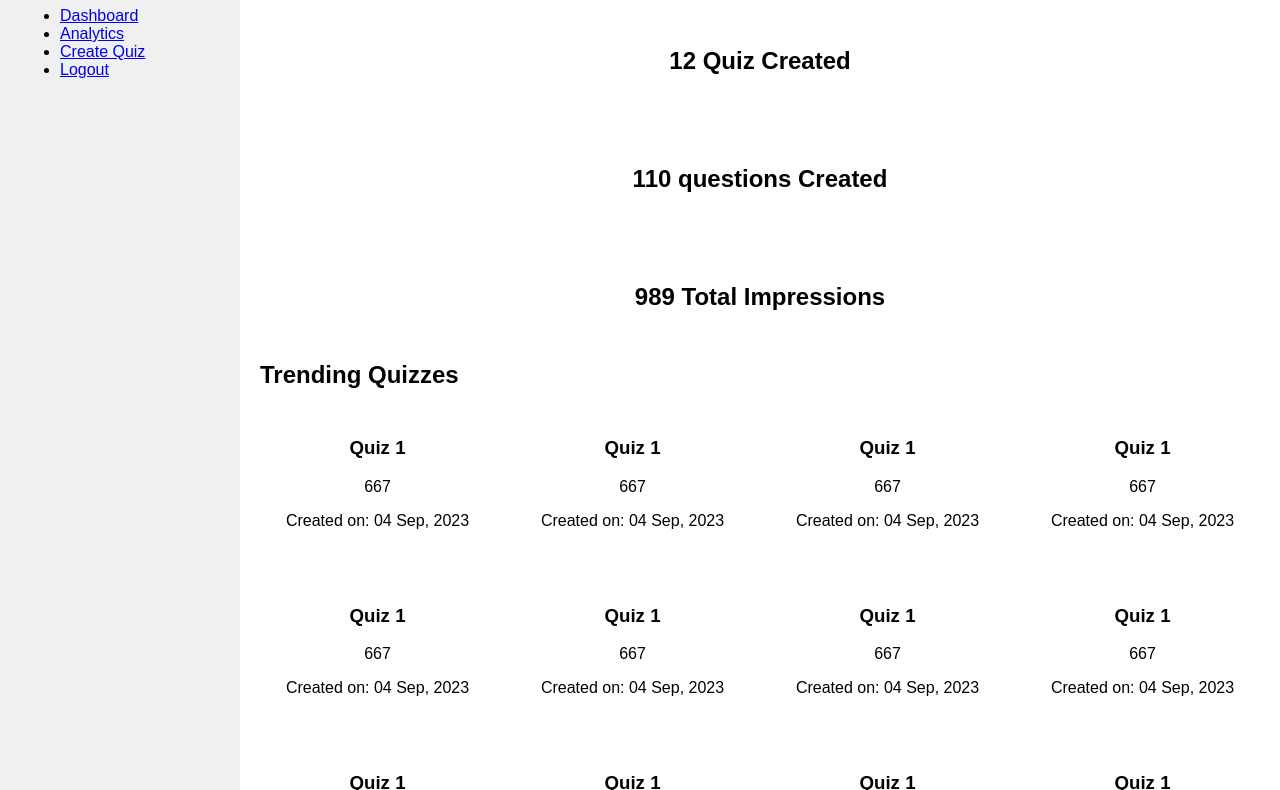
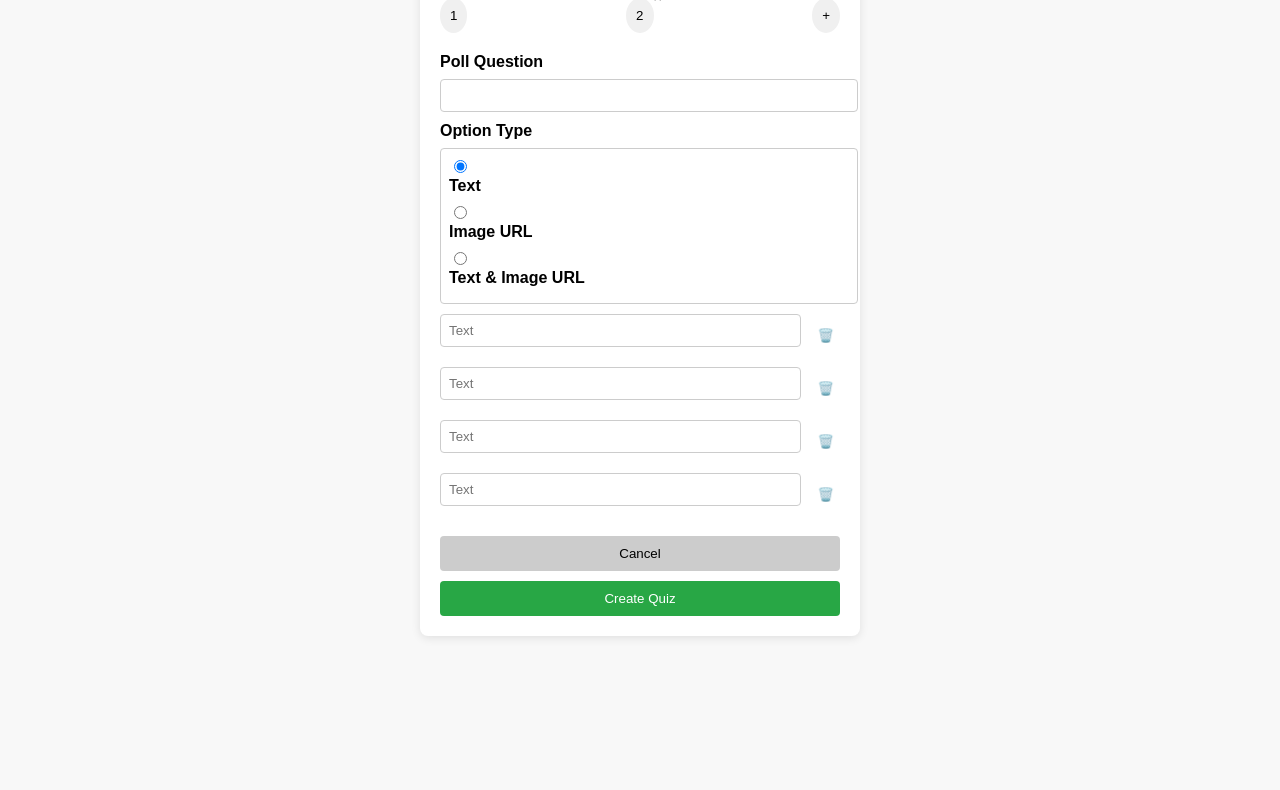
Before and after one commit to mausumibiswas/Quiz-builder-App, a plain HTML site: page index.html in a window 1280 px wide. Shown: the part 93-883 px from the top of the page. After the commit the page ends 800 px from the top, so only its background shows below. Drawn offline with Linux system fonts and the light colour scheme.

Commit message:
Poll Type Quiz Page

```diff
--- a/index.html
+++ b/index.html
@@ -1,154 +1,61 @@
 <!DOCTYPE html>
-<html>
+<html lang="en">
 <head>
-  <title>Quizzie</title>
-  <style>
-    body {
-      font-family: sans-serif;
-      margin: 0;
-      padding: 0;
-    }
-
-    .container {
-      display: flex;
-    }
-
-    .sidebar {
-      width: 200px;
-      background-color: #f0f0f0;
-      padding: 20px;
-    }
-
-    .content {
-      flex: 1;
-      padding: 20px;
-    }
-
-    .header {
-      text-align: center;
-      margin-bottom: 20px;
-    }
-
-    .box {
-      background-color: #fff;
-      border-radius: 5px;
-      padding: 20px;
-      margin-bottom: 20px;
-      text-align: center;
-    }
-
-    .box h2 {
-      font-size: 24px;
-      margin-bottom: 10px;
-    }
-
-    .box p {
-      font-size: 16px;
-      margin-bottom: 0;
-    }
-
-    .trending-quizzes {
-      display: grid;
-      grid-template-columns: repeat(4, 1fr);
-      grid-gap: 20px;
-    }
-
-    .quiz-card {
-      background-color: #fff;
-      border-radius: 5px;
-      padding: 10px;
-      text-align: center;
-    }
-  </style>
+    <meta charset="UTF-8">
+    <meta name="viewport" content="width=device-width, initial-scale=1.0">
+    <title>Create Poll Quiz</title>
+    <link rel="stylesheet" href="styles.css">
 </head>
 <body>
-  <div class="container">
-    <div class="sidebar">
-      <h1>QUIZZIE</h1>
-      <ul>
-        <li><a href="#">Dashboard</a></li>
-        <li><a href="#">Analytics</a></li>
-        <li><a href="#">Create Quiz</a></li>
-        <li><a href="#">Logout</a></li>
-      </ul>
+    <div class="modal">
+        <form id="quizForm">
+            <div class="question-header">
+                <button type="button" id="prevQuestion">1</button>
+                <button type="button" id="currentQuestion">2 <span class="remove-question">✖</span></button>
+                <button type="button" id="addQuestion">+</button>
             </div>
-    <div class="content">
-      <div class="header">
-        <h1>Total Impressions below 1000</h1>
+
+            <label for="pollQuestion">Poll Question</label>
+            <input type="text" id="pollQuestion" name="pollQuestion" required>
+
+            <label>Option Type</label>
+            <div class="option-type">
+                <input type="radio" id="textOption" name="optionType" value="Text" required checked>
+                <label for="textOption">Text</label>
+
+                <input type="radio" id="imageURLOption" name="optionType" value="ImageURL">
+                <label for="imageURLOption">Image URL</label>
+
+                <input type="radio" id="textImageOption" name="optionType" value="TextImageURL">
+                <label for="textImageOption">Text & Image URL</label>
             </div>
-      <div class="box">
-        <h2>12 Quiz Created</h2>
+
+            <div id="optionsContainer">
+                <div class="option-group">
+                    <input type="text" name="option1" placeholder="Text">
+                    <button type="button" class="delete-option">🗑️</button>
                 </div>
-      <div class="box">
-        <h2>110 questions Created</h2>
+                <div class="option-group">
+                    <input type="text" name="option2" placeholder="Text">
+                    <button type="button" class="delete-option">🗑️</button>
                 </div>
-      <div class="box">
-        <h2>989 Total Impressions</h2>
+                <div class="option-group">
+                    <input type="text" name="option3" placeholder="Text">
+                    <button type="button" class="delete-option">🗑️</button>
                 </div>
-      <h2>Trending Quizzes</h2>
-      <div class="trending-quizzes">
-        <div class="quiz-card">
-          <h3>Quiz 1</h3>
-          <p>667</p>
-          <p>Created on: 04 Sep, 2023</p>
-        </div>
-        <div class="quiz-card">
-          <h3>Quiz 1</h3>
-          <p>667</p>
-          <p>Created on: 04 Sep, 2023</p>
-        </div>
-        <div class="quiz-card">
-          <h3>Quiz 1</h3>
-          <p>667</p>
-          <p>Created on: 04 Sep, 2023</p>
-        </div>
-        <div class="quiz-card">
-          <h3>Quiz 1</h3>
-          <p>667</p>
-          <p>Created on: 04 Sep, 2023</p>
-        </div>
-        <div class="quiz-card">
-          <h3>Quiz 1</h3>
-          <p>667</p>
-          <p>Created on: 04 Sep, 2023</p>
-        </div>
-        <div class="quiz-card">
-          <h3>Quiz 1</h3>
-          <p>667</p>
-          <p>Created on: 04 Sep, 2023</p>
-        </div>
-        <div class="quiz-card">
-          <h3>Quiz 1</h3>
-          <p>667</p>
-          <p>Created on: 04 Sep, 2023</p>
-        </div>
-        <div class="quiz-card">
-          <h3>Quiz 1</h3>
-          <p>667</p>
-          <p>Created on: 04 Sep, 2023</p>
-        </div>
-        <div class="quiz-card">
-          <h3>Quiz 1</h3>
-          <p>667</p>
-          <p>Created on: 04 Sep, 2023</p>
-        </div>
-        <div class="quiz-card">
-          <h3>Quiz 1</h3>
-          <p>667</p>
-          <p>Created on: 04 Sep, 2023</p>
-        </div>
-        <div class="quiz-card">
-          <h3>Quiz 1</h3>
-          <p>667</p>
-          <p>Created on: 04 Sep, 2023</p>
-        </div>
-        <div class="quiz-card">
-          <h3>Quiz 1</h3>
-          <p>667</p>
-          <p>Created on: 04 Sep, 2023</p>
+                <div class="option-group">
+                    <input type="text" name="option4" placeholder="Text">
+                    <button type="button" class="delete-option">🗑️</button>
                 </div>
             </div>
+
+            <div class="button-group">
+                <button type="button" id="cancelButton">Cancel</button>
+                <button type="submit">Create Quiz</button>
             </div>
+        </form>
     </div>
+
+    <script src="script.js"></script>
 </body>
 </html>
--- a/script.js
+++ b/script.js
@@ -1,3 +1,40 @@
-// script.js
+document.getElementById('cancelButton').addEventListener('click', function() {
+    document.getElementById('quizForm').reset();
+});
 
-// This file can be used to fetch data or handle dynamic behavior.
+document.querySelectorAll('.delete-option').forEach(button => {
+    button.addEventListener('click', function() {
+        this.parentElement.remove();
+    });
+});
+
+document.getElementById('quizForm').addEventListener('submit', function(event) {
+    event.preventDefault();
+
+    const pollQuestion = document.getElementById('pollQuestion').value;
+    const optionType = document.querySelector('input[name="optionType"]:checked').value;
+
+    const options = Array.from(document.querySelectorAll('#optionsContainer .option-group input[type="text"]'))
+        .map(input => input.value);
+
+    const quizData = {
+        pollQuestion,
+        optionType,
+        options
+    };
+
+    fetch('/api/create-poll-quiz', {
+        method: 'POST',
+        headers: {
+            'Content-Type': 'application/json',
+        },
+        body: JSON.stringify(quizData),
+    })
+    .then(response => response.json())
+    .then(data => {
+        alert('Poll quiz created successfully!');
+    })
+    .catch(error => {
+        console.error('Error:', error);
+    });
+});
--- a/styles.css
+++ b/styles.css
@@ -1,118 +1,93 @@
 body {
+    font-family: Arial, sans-serif;
+    background-color: #f8f8f8;
+    display: flex;
+    justify-content: center;
+    align-items: center;
+    height: 100vh;
     margin: 0;
-    font-family: Arial, sans-serif;
-    display: flex;
-    height: 100vh;
-    background-color: #f7f7f7;
 }
 
-.sidebar {
-    width: 200px;
-    background-color: #333;
-    color: white;
+.modal {
+    background-color: white;
     padding: 20px;
-    box-sizing: border-box;
-    display: flex;
-    flex-direction: column;
-    justify-content: space-between;
+    border-radius: 8px;
+    box-shadow: 0 2px 10px rgba(0, 0, 0, 0.1);
+    width: 400px;
 }
 
-.sidebar h1 {
-    font-size: 24px;
+.question-header {
+    display: flex;
+    justify-content: space-between;
+    align-items: center;
     margin-bottom: 20px;
-    text-align: center;
 }
 
-.sidebar ul {
-    list-style-type: none;
-    padding: 0;
+.question-header button {
+    padding: 10px;
+    border-radius: 50%;
+    border: none;
+    background-color: #f0f0f0;
+    cursor: pointer;
 }
 
-.sidebar ul li {
+.question-header #currentQuestion {
+    position: relative;
+}
+
+.question-header .remove-question {
+    position: absolute;
+    top: -10px;
+    right: -10px;
+    cursor: pointer;
+    font-size: 14px;
+}
+
+label {
+    display: block;
+    margin-bottom: 8px;
+    font-weight: bold;
+}
+
+input[type="text"], .option-type {
+    width: 100%;
+    padding: 8px;
+    margin-bottom: 10px;
+    border: 1px solid #ccc;
+    border-radius: 4px;
+}
+
+.option-group {
+    display: flex;
+    align-items: center;
     margin-bottom: 10px;
 }
 
-.sidebar ul li a {
-    color: white;
-    text-decoration: none;
-    display: block;
-    padding: 10px;
-    border-radius: 6px;
+.option-group input[type="text"] {
+    flex: 1;
 }
 
-.sidebar ul li a:hover,
-.sidebar ul li a.active {
-    background-color: #575757;
+.delete-option {
+    margin-left: 10px;
+    background-color: transparent;
+    border: none;
+    cursor: pointer;
 }
 
-#logout-button {
-    background-color: #007bff;
-    color: white;
+button[type="submit"], button#cancelButton {
+    width: 100%;
     padding: 10px;
+    margin-top: 10px;
     border: none;
-    border-radius: 6px;
+    border-radius: 4px;
     cursor: pointer;
-    text-align: center;
-    margin-top: auto;
 }
 
-.content {
-    flex: 1;
-    padding: 30px;
-}
-
-.content h2 {
-    font-size: 32px;
-    margin-bottom: 20px;
-    text-align: center;
-}
-
-table {
-    width: 100%;
-    border-collapse: collapse;
-    margin-top: 20px;
-    text-align: left;
-}
-
-table th, table td {
-    padding: 10px;
-    border-bottom: 1px solid #ddd;
-}
-
-table th {
-    background-color: #007bff;
+button[type="submit"] {
+    background-color: #28a745;
     color: white;
 }
 
-table td {
-    background-color: white;
+button#cancelButton {
+    background-color: #ccc;
 }
-
-table tr:hover {
-    background-color: #f1f1f1;
-}
-
-.actions {
-    display: flex;
-    gap: 10px;
-}
-
-.action-icon {
-    cursor: pointer;
-    padding: 5px;
-    border-radius: 4px;
-    text-align: center;
-}
-
-.action-icon:hover {
-    background-color: #f0f0f0;
-}
-
-.question-analysis-link {
-    color: #007bff;
-    text-decoration: none;
-}
-
-.question-analysis-link:hover {
-    text-decoration: underline;
-}
```
Also changed, not shown: node.js (+11 -9 lines). Lines whose indentation alone changed are shown as unchanged.
